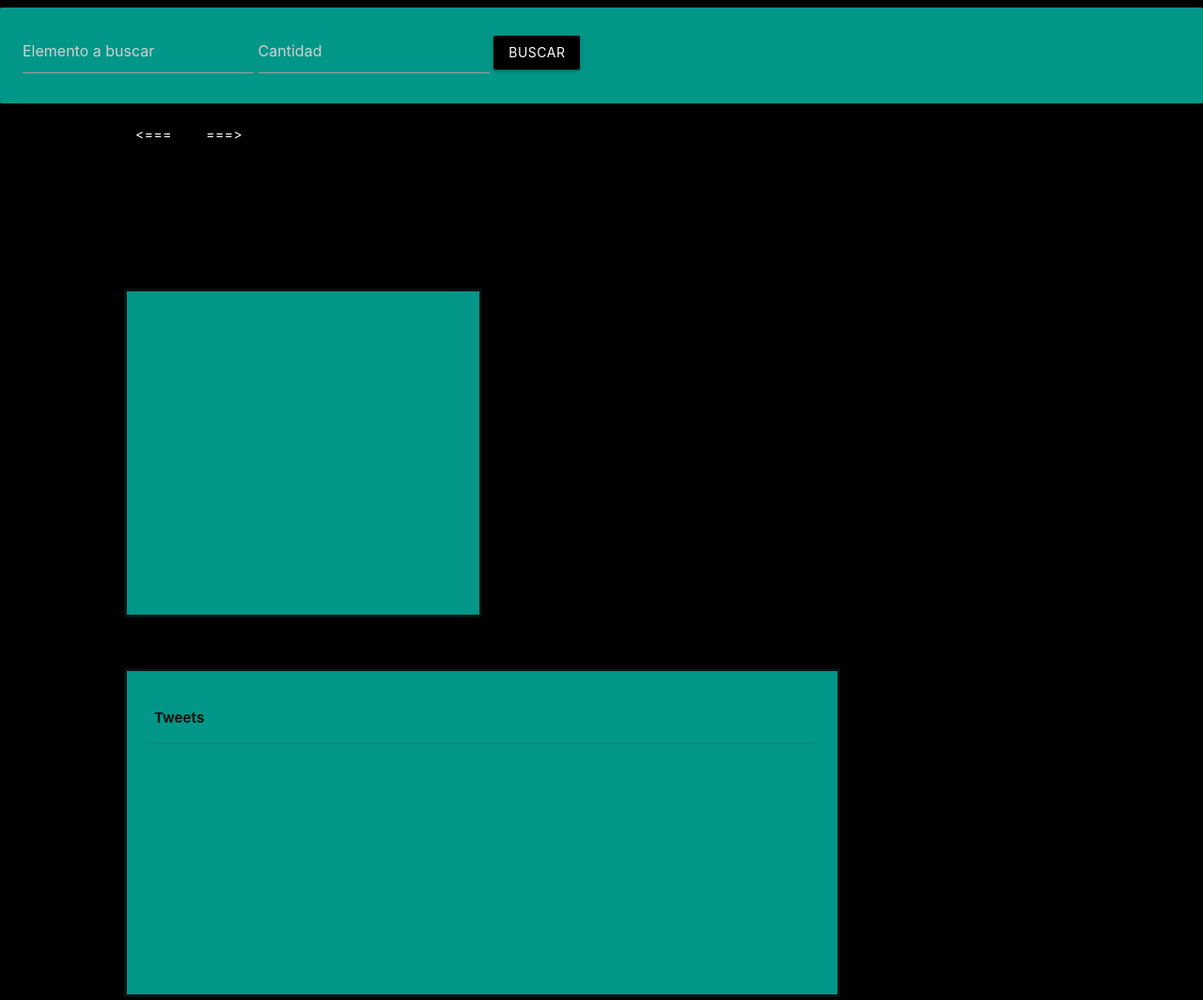
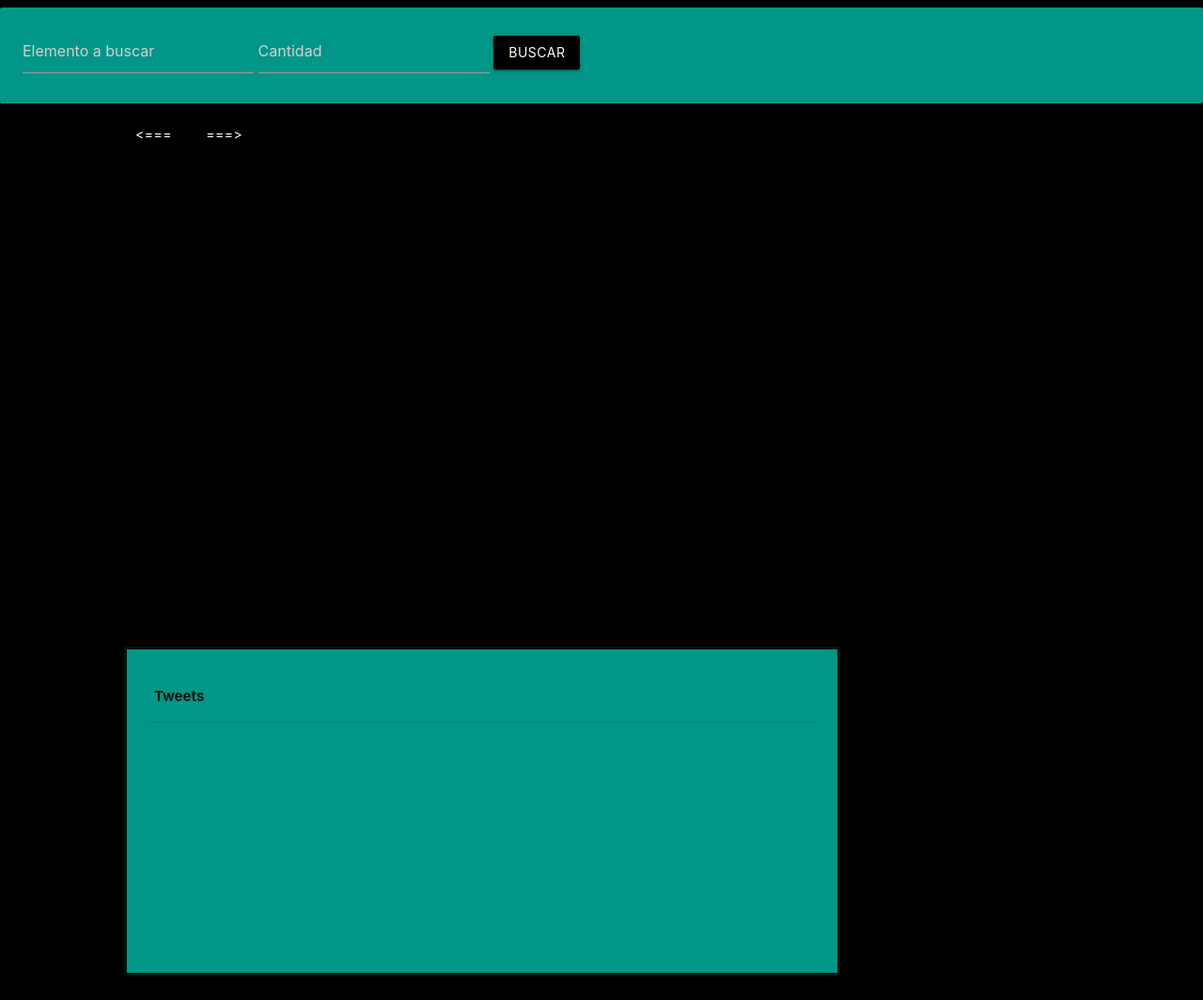
Before and after one commit to karlosdiaz99/KIDC-EMERGENTES-DEF, a plain HTML site: page index.html in a window 1280 px wide. Shown: the top 1064 px of the page at 94% size. Drawn offline with nearby package versions, Linux system fonts and the light colour scheme; some packages are replaced by stand-ins of ours; files that its build step writes are made by us from their sources.

Commit message:
Update index.html

```diff
--- a/index.html
+++ b/index.html
@@ -21,7 +21,7 @@
       <input type="text" id="cantidad"  placeholder="Cantidad">
       <button onclick="search()" class="waves-effect waves-light btn #000000 black" id="search-button">BUSCAR</button>
     </div>
-    <tr><td><div style="overflow-y:auto;" id=map class="card-panel teal">
+    <tr><td><div style="background-color:#000000" id=map >
     </div></td></tr>
 
 <div id="controles">
```
